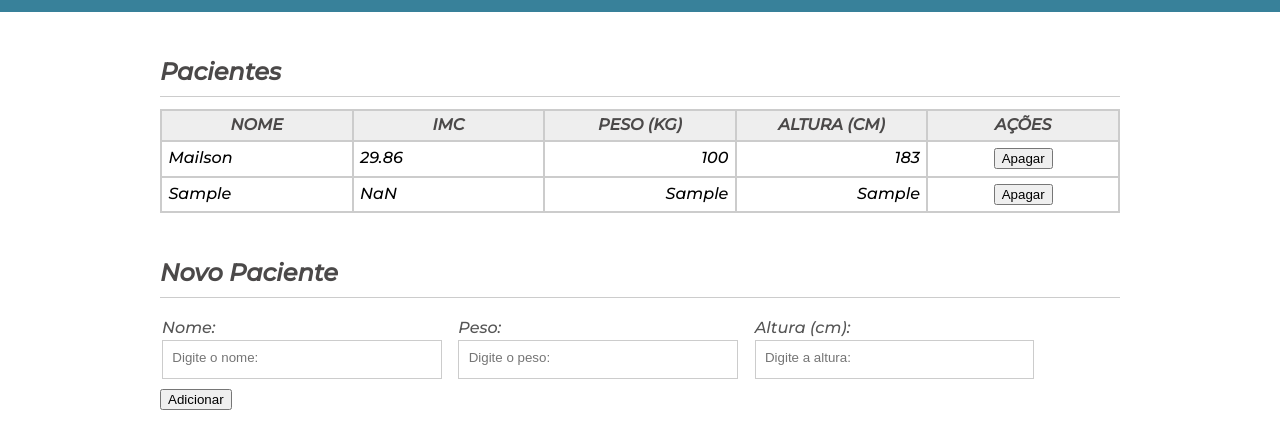
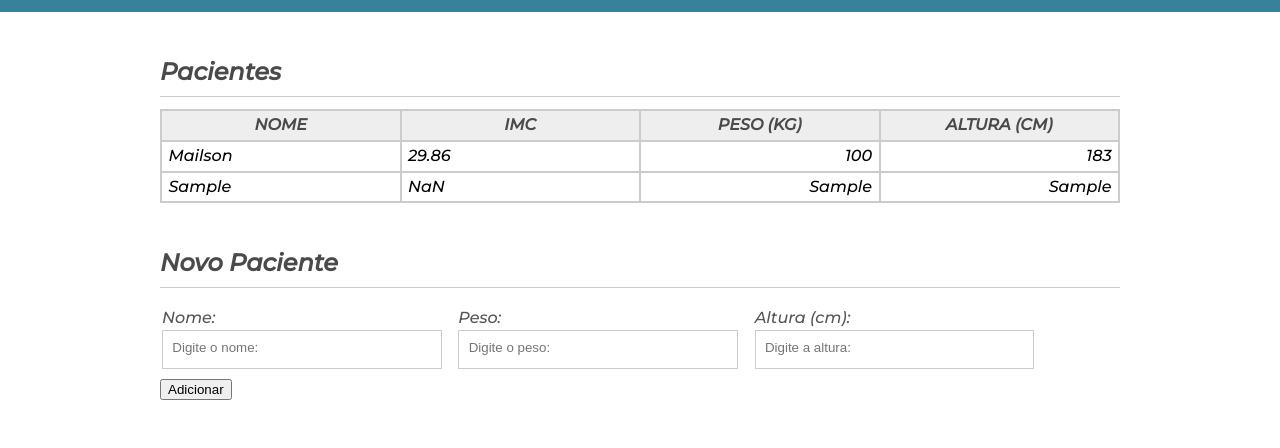
Before and after one commit to mailsonsoares/IMC, a plain HTML site: page EXERCICIO_2/index.html in a window 1280 px wide. Both pictures are taken after typing "Sample", "Sample", "Sample" into the empty fields and a click on the button "Adicionar". Shown: the part 66-514 px from the top of the page. Drawn offline with Linux system fonts and the light colour scheme.

Commit message:
Erros do botão excluir

```diff
--- a/EXERCICIO_2/index.html
+++ b/EXERCICIO_2/index.html
@@ -30,7 +30,6 @@
                         <th>IMC</th>
                         <th>Peso (Kg)</th>
                         <th>Altura (cm)</th>
-                        <th colspan="1">Ações</th>
                     </tr>
                 </thead>
                 <tbody data-linha-pacient>
@@ -39,7 +38,6 @@
                         <td class="imc">29.86</td>
                         <td class="peso">100</td>
                         <td class="altura">183</td>
-                        <td class="delete" > <button id="delete">Apagar</button> </td>
                     </tr>
                 </tbody>
             </table>
--- a/EXERCICIO_2/novo.js
+++ b/EXERCICIO_2/novo.js
@@ -17,12 +17,11 @@ const novoPaciente = document.querySelector('[data-form-btn-adiciona]'); //usand
         const peso_input = objNovoPacient.peso;
         const altura_input = objNovoPacient.altura;
         const imc_input = objNovoPacient.imc;
-        // const btnApagar =  document.createElement('button');
-        // btnApagar.innerHTML = 'Apagar';
 
-        // console.log(btnApagar);
 
-        const tabela = document.querySelector('[data-linha-pacient]'); //criei uma váriavel para receber o seletor do DOM da tabela Paciente.
+
+
+        const tabela = document.querySelector('[data-linha-pacient]'); //criei uma váriavel para receber o seletor do DOM do tbody da tabela Paciente.
 
         //Aqui criei uma varável para os elementos <td>,
         //que conterão os dados dos atributos do novo paciente e mais tarde serão
@@ -30,8 +29,7 @@ const novoPaciente = document.querySelector('[data-form-btn-adiciona]'); //usand
         const conteudo = `<td class="nome">${nome_input}</td>
                         <td class="imc">${imc_input}</td>
                         <td class="peso">${peso_input}</td>
-                        <td class="altura">${altura_input}</td>
-                        <td class = "delete" > <button id="delete">Apagar</button> </td>`;
+                        <td class="altura">${altura_input}</td>`;
 
         const novaLinha = document.createElement('tr'); //Aqui criei um elemento <tr> nova linha que receberá seu elmento filho
                                                         // a <td> criada anteriormente;
@@ -40,6 +38,7 @@ const novoPaciente = document.querySelector('[data-form-btn-adiciona]'); //usand
 
         novaLinha.innerHTML = conteudo; //Aqui atribuímos a variável conteúdo (que contém as <td> preenchidas com os dados)
                                         // ao html <tr> da nova linha .
+
 
         tabela.appendChild(novaLinha); //Apensei a nova linha a tabela.
 
@@ -70,15 +69,24 @@ const novoPaciente = document.querySelector('[data-form-btn-adiciona]'); //usand
         return imc.toFixed(2);
     }
 
-    const botaoDelete = document.querySelector('#delete')
+    var tbPacientes = document.querySelectorAll("table"); // var tbPacientes recebe um conjunto com todos os elementos da tabela
 
-    botaoDelete.addEventListener("click", function(event){//evento que escuta o clique.
-        console.log(event);
-        console.log(botaoDelete);
-        console.log(event.target.parentElement.parentElement);
+    //console.log(pacientes);
+    tbPacientes.forEach(function(pacienteAlvo){ // forEach percorre o os elementos de tbPacientes passando cada elemento (pacienteAlvo) do array como
+                                                //parametro para uma função anônima que escuta o evento de duplo clique do elemento paciente.
+    pacienteAlvo.addEventListener("dblclick", function(event){//evento que escuta o duplo clique e chama o método remove.
+        // console.log(event.target);
 
-                event.target.parentElement.parentElement.remove()
+            if(event.target.tagName == 'TD'){
+                event.target.parentNode.classList.add("fadeOut"); //adiciona a classe css .fadeOut para desaparecer gradualmente da tela;
 
+                setTimeout(function(){ //usamos a função do javascript setTimeout
+                event.target.parentNode.remove() // o event chama o target (alvo) do metodo remove para o parentNode (nó pai) ou seja, ao clicar em uma
+                                                //td a tr inteira é que é removida.
+            },700);
+            }
+
+        });
     });
 
 
```
Also changed, not shown: 1 other file.
